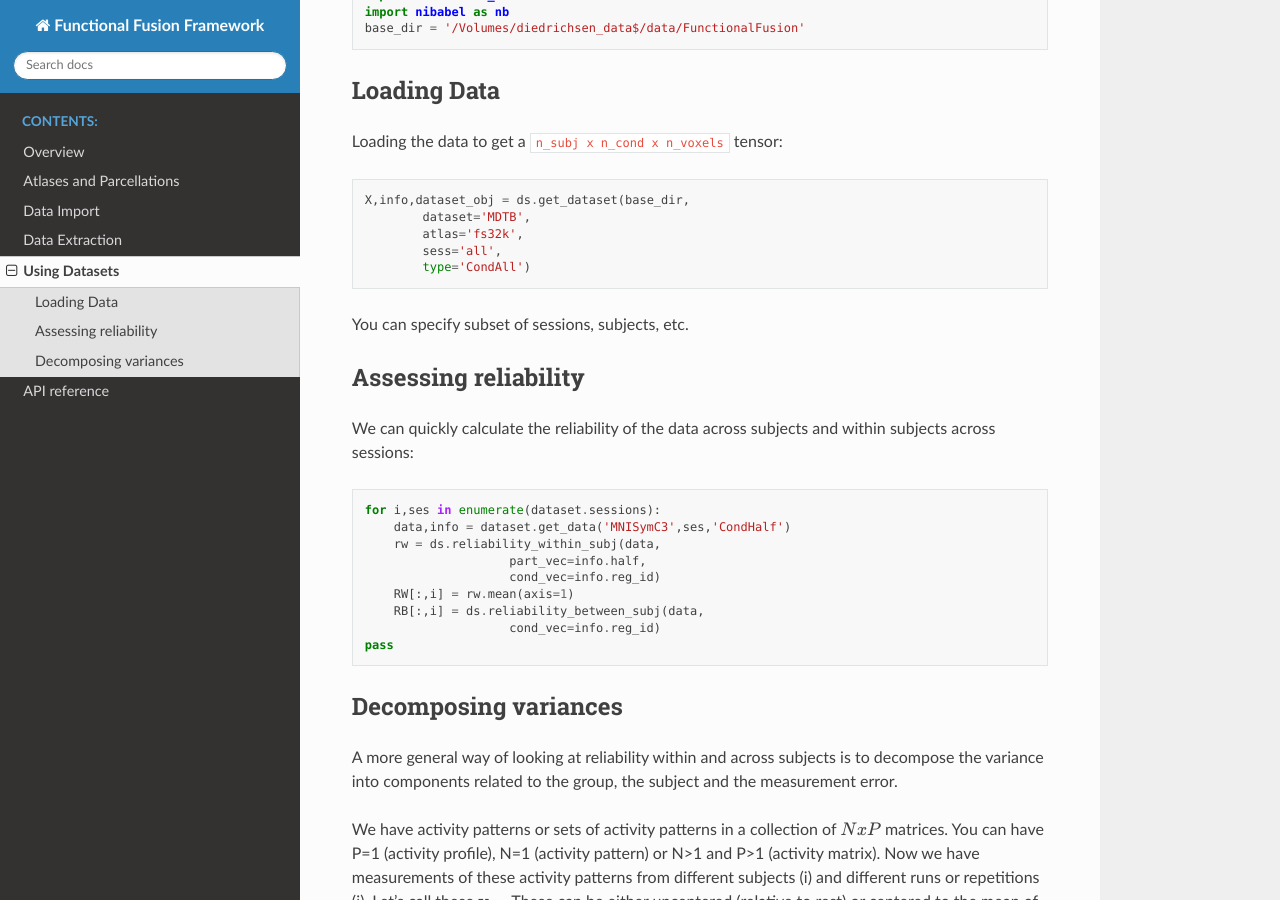
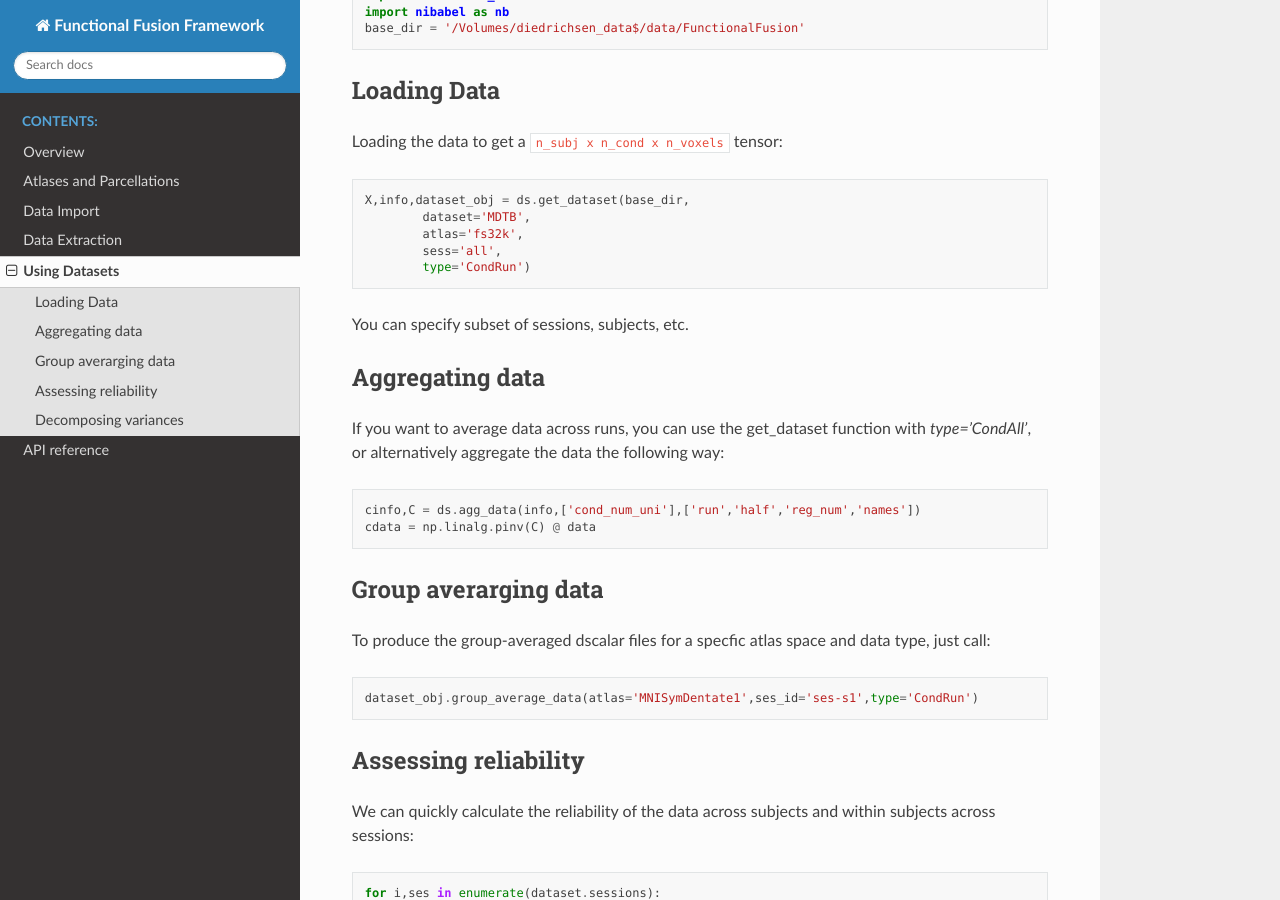
Before and after one commit to DiedrichsenLab/Functional_Fusion, a Sphinx documentation site: the page built from docs/05analyze.rst, in a window 1280 px wide and 900 px high, scrolled down 234 px. Built offline with Sphinx 7.4.7 and the Read the Docs theme 3.1.0, drawn with Linux system fonts in a browser that asks for light colours.

Commit message:
data averarging guide

```diff
--- a/docs/05analyze.rst
+++ b/docs/05analyze.rst
@@ -20,9 +20,27 @@ Loading the data to get a ``n_subj x n_cond x n_voxels`` tensor:
             dataset='MDTB',
             atlas='fs32k',
             sess='all',
-            type='CondAll')
+            type='CondRun')
 
 You can specify subset of sessions, subjects, etc.
+
+Aggregating data
+----------------
+If you want to average data across runs, you can use the get_dataset function with `type='CondAll'`, or alternatively aggregate the data the following way:
+
+.. code-block:: python
+
+    cinfo,C = ds.agg_data(info,['cond_num_uni'],['run','half','reg_num','names'])
+    cdata = np.linalg.pinv(C) @ data
+
+Group averarging data
+---------------------
+To produce the group-averaged dscalar files for a specfic atlas space and data type, just call:
+
+.. code-block:: python
+
+    dataset_obj.group_average_data(atlas='MNISymDentate1',ses_id='ses-s1',type='CondRun')
+
 
 Assessing reliability
 ---------------------
```
Also changed, not shown: 4 other files.
